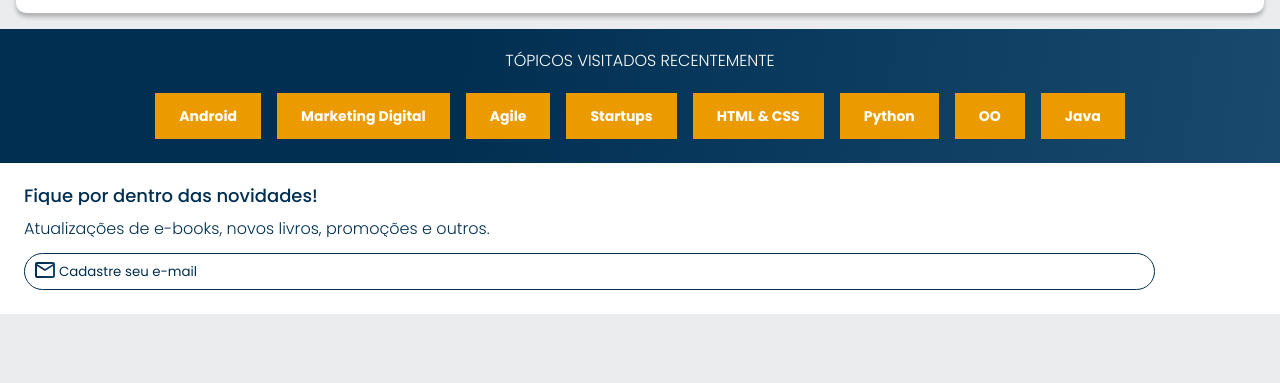
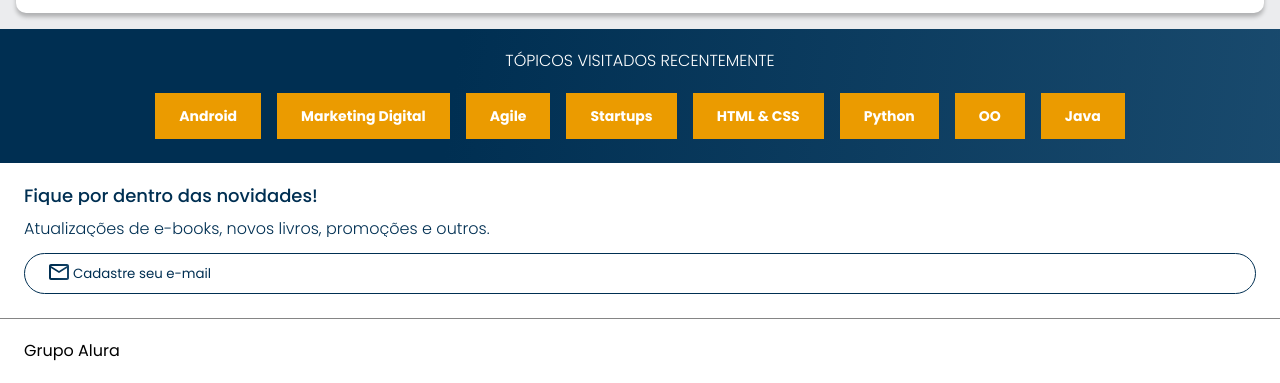
Before and after one commit to Epiled/alura-books, a website: page index.html in a window 1280 px wide. Shown: the part 2286-2669 px from the top of the page. Before the commit the page ends 2600 px from the top, so only its background shows below. Drawn offline with nearby package versions, Linux system fonts and the light colour scheme.

Commit message:
Ajuste de contato e rodapé

```diff
--- a/assets/css/contato.css
+++ b/assets/css/contato.css
@@ -27,9 +27,10 @@
 .contato_email {
   border: .1rem solid var(--azul);
   border-radius: 2.4rem;
-  padding: 1rem;
-  width: 90%;
+  padding: 1.2rem 2.4rem;
+  width: 100%;
   color: var(--azul);
+  box-sizing: border-box;
 }
 
 .contato_email::placeholder {
--- /dev/null
+++ b/assets/css/rodape.css
@@ -0,0 +1,5 @@
+.rodape {
+  background-color: var(--branco);
+  padding: 2.4rem;
+  border-top: 1px solid #858585;
+}
--- a/assets/css/style.css
+++ b/assets/css/style.css
@@ -3,6 +3,7 @@
 @import url(carroussel.css);
 @import url(topicos.css);
 @import url(contato.css);
+@import url(rodape.css);
 
 :root {
   --cor-de-fundo: #EBECEE;
--- a/index.html
+++ b/index.html
@@ -243,8 +243,8 @@
       </section>
     </main>
 
-    <footer>
-      <p></p>
+    <footer class="rodape">
+      <p>Grupo Alura</p>
     </footer>
 
     <script src="https://unpkg.com/swiper@8/swiper-bundle.min.js"></script>
```
